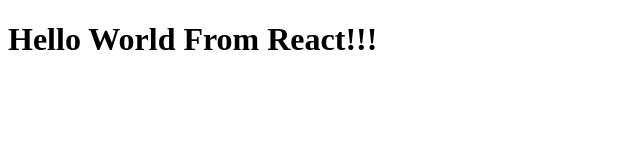
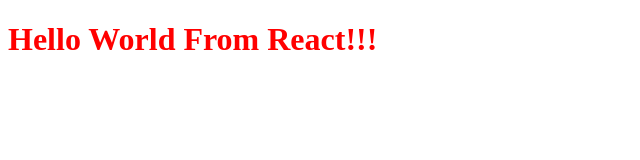
Before and after one commit to chennachandrika/CodingInReact, a plain HTML site: page index.html in a window 1280 px wide. Shown: the whole page, without its empty margins (0-640 px from the left). Drawn offline with nearby package versions, Linux system fonts and the light colour scheme.

Commit message:
feat: included css styles

```diff
--- /dev/null
+++ b/App.css
@@ -0,0 +1,3 @@
+#heading {
+  color: red;
+}
--- a/index.html
+++ b/index.html
@@ -3,6 +3,7 @@
   <head>
     <meta charset="UTF-8" />
     <meta name="viewport" content="width=device-width, initial-scale=1.0" />
+    <link rel="stylesheet" href="App.css" />
     <title>Dev React</title>
   </head>
   <body>
```
